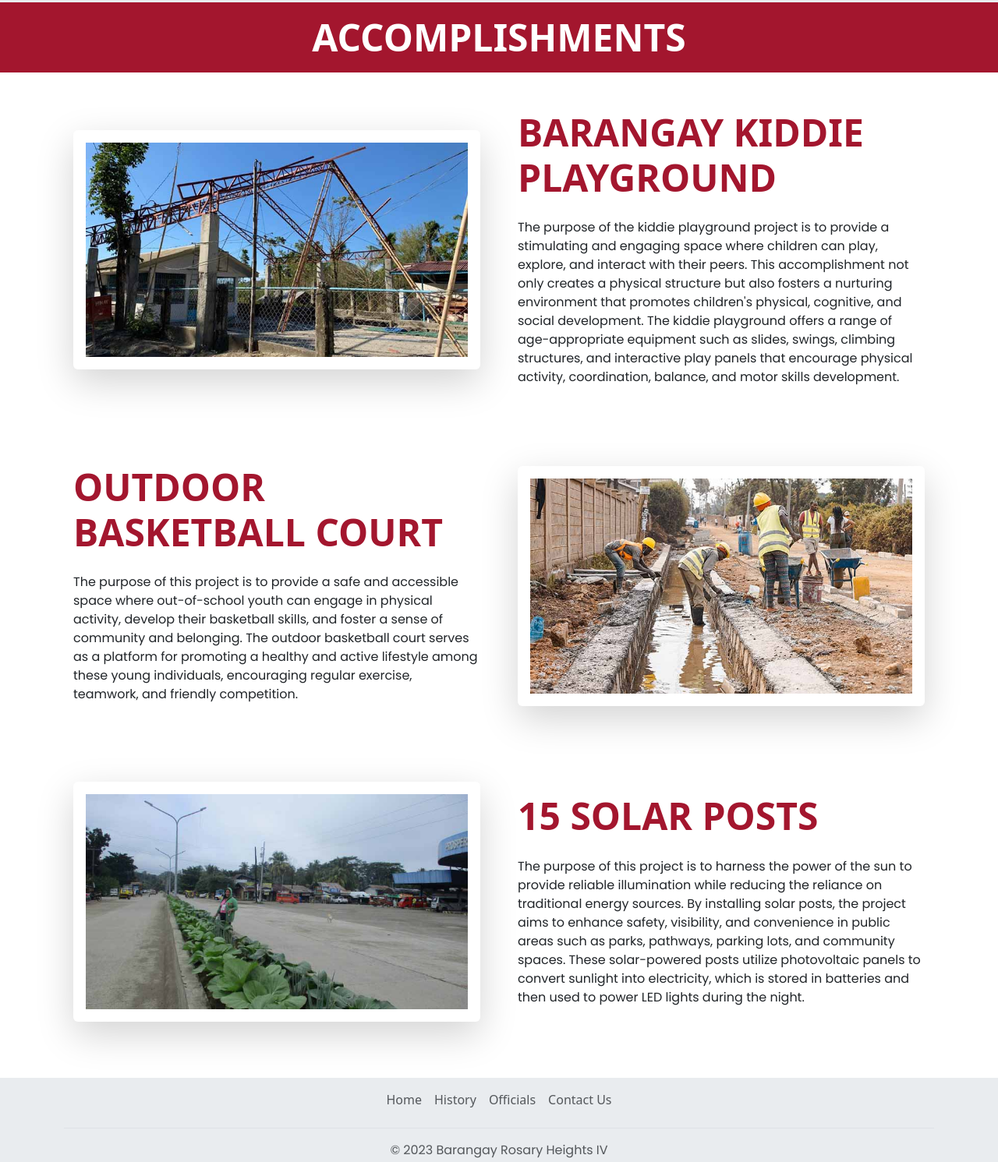
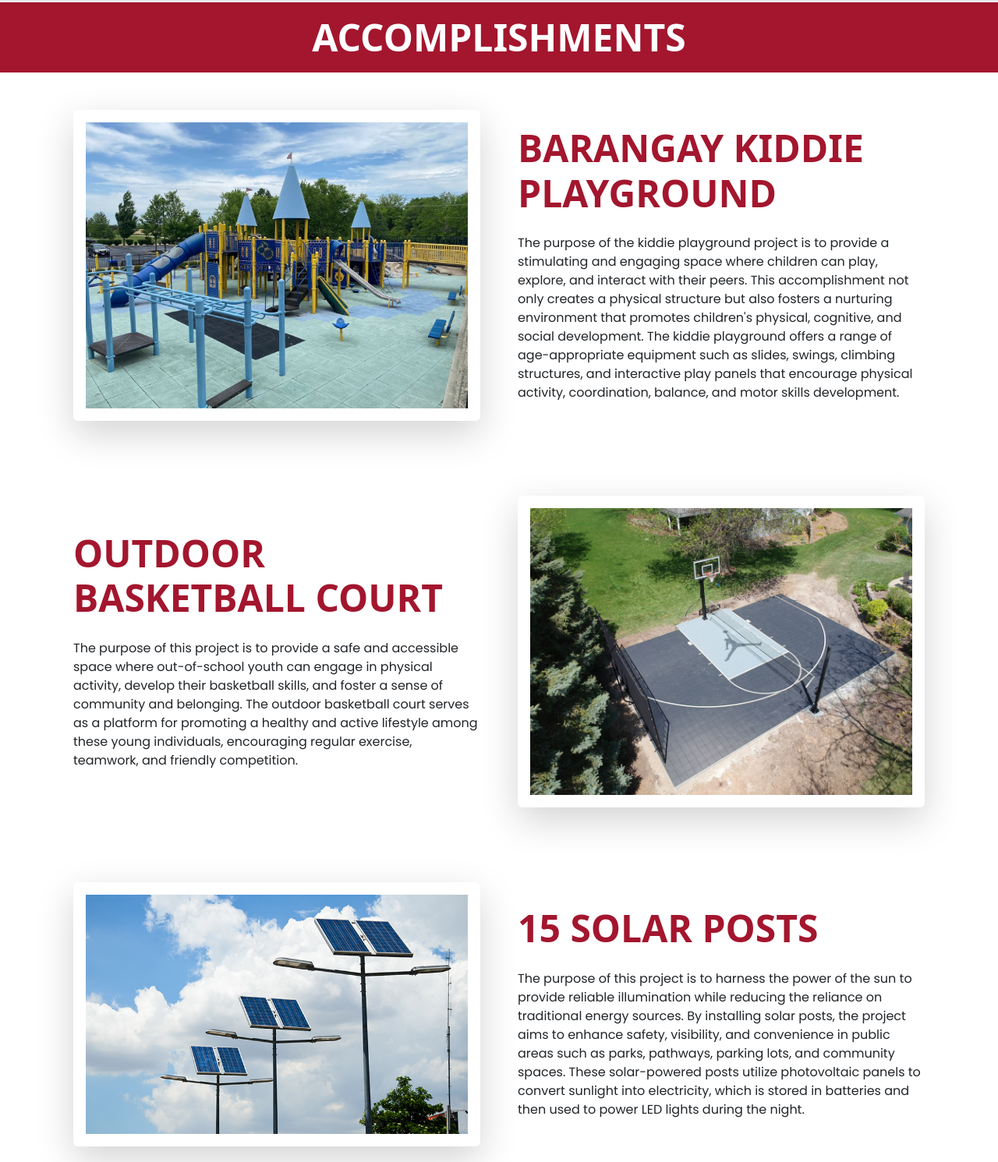
Before and after one commit to fita1960/KODEGOMP1, a plain HTML site: page accomplishments.html in a window 1280 px wide. Shown: the part 95-1586 px from the top of the page at 78% size. Drawn offline with nearby package versions, Linux system fonts and the light colour scheme.

Commit message:
Update accomplishments.html

```diff
--- a/accomplishments.html
+++ b/accomplishments.html
@@ -95,7 +95,7 @@
               </p>
             </div>
             <div class="col-lg-6">
-              <img src="img/project-1.jpg" class="img-fluid shadow-lg p-3 bg-body rounded" alt="Barangay Image">
+              <img src="img/accomplishment-1.jpg" class="img-fluid shadow-lg p-3 bg-body rounded" alt="Barangay Image">
             </div>
           </div>
         </div>
@@ -111,7 +111,7 @@
               </p>
             </div>
             <div class="col-lg-6">
-              <img src="img/project-2.jpg" class="img-fluid shadow-lg p-3 bg-body rounded" alt="Barangay Image">
+              <img src="img/accomplishment-2.jpg" class="img-fluid shadow-lg p-3 bg-body rounded" alt="Barangay Image">
             </div>
           </div>
         </div>
@@ -128,7 +128,7 @@
               </p>
             </div>
             <div class="col-lg-6">
-              <img src="img/project-3.jpg" class="img-fluid shadow-lg p-3 bg-body rounded" alt="Barangay Image">
+              <img src="img/accomplishment-3.jpg" class="img-fluid shadow-lg p-3 bg-body rounded" alt="Barangay Image">
             </div>
           </div>
         </div>
```
